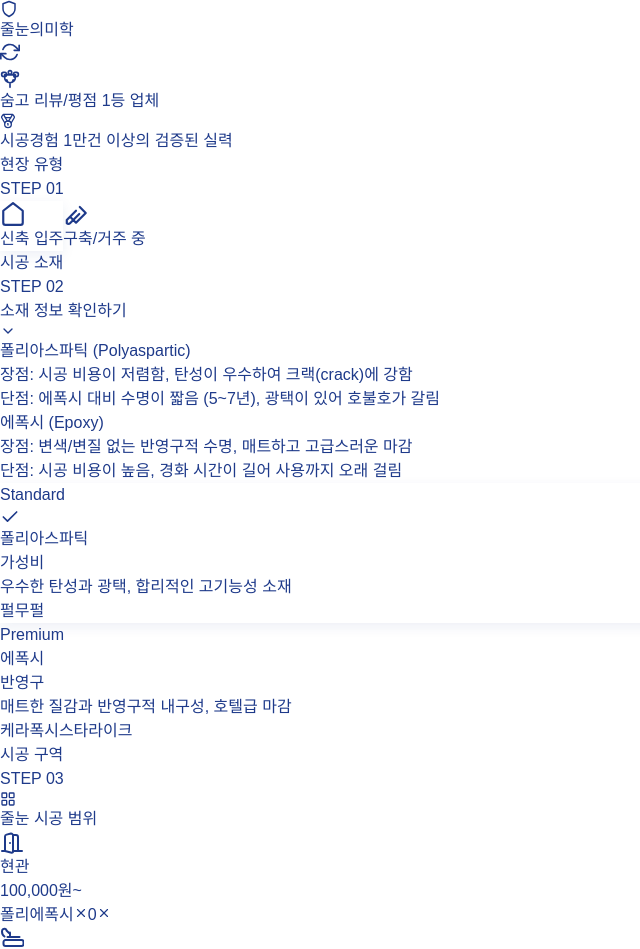
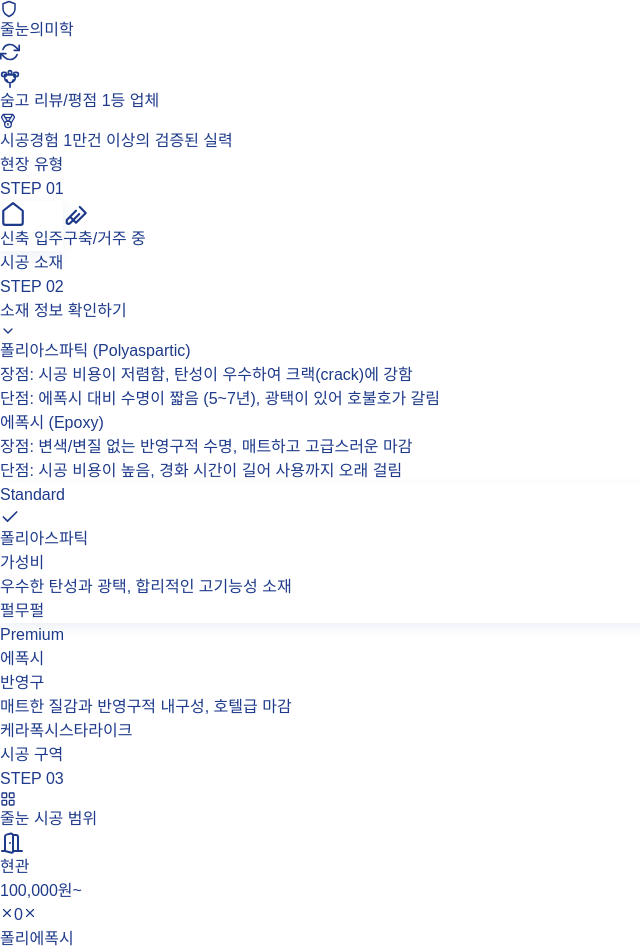
Before and after one commit to jsh5199-ai/julnun-web, a React (Vite) app: page / in a window 1280 px wide. Shown: the top 949 px of the page, without its empty margins (0-640 px from the left). Built offline with nearby package versions, Linux system fonts and the light colour scheme; a web font is replaced by a local one.

Commit message:
수정완료

```diff
--- a/src/App.jsx
+++ b/src/App.jsx
@@ -299,7 +299,6 @@ export default function GroutEstimatorApp() {
   const [epoxyOption, setEpoxyOption] = useState('kerapoxy');
 
   // areaMaterials: 영역별 소재를 저장하는 새로운 상태
-  // SILICON_AREAS는 이제 소재 선택이 없으므로, 기본값 'poly'를 유지하되 UI에서만 제거
   const [areaMaterials, setAreaMaterials] = useState(
     [...SERVICE_AREAS, ...SILICON_AREAS].reduce((acc, area) => ({ ...acc, [area.id]: 'poly' }), {})
   );
@@ -311,14 +310,14 @@ export default function GroutEstimatorApp() {
   const [selectedReviews, setSelectedReviews] = useState(new Set());
   const [showModal, setShowModal] = useState(false);
 
-  // 패키지/소재 정보 토글
+  // [NEW STATE] 패키지/소재 정보 토글
   const [packageToastDismissed, setPackageToastDismissed] = useState(false);
   const [showMaterialGuide, setShowMaterialGuide] = useState(false);
 
-  // 견적서 캡처용 Ref
+  // [NEW REF] 견적서 캡처용 Ref
   const quoteRef = useRef(null);
 
-  // 특정 영역의 실제 소재 ID와 가격 계수를 반환
+  // [NEW HELPER] 특정 영역의 실제 소재 ID와 가격 계수를 반환
   const getAreaMaterialDetails = (areaId) => {
       // 실리콘 리폼 항목은 무조건 'poly'로 간주하여 가격 계산 (소재 선택 불필요)
       if (SILICON_AREAS.some(a => a.id === areaId)) {
@@ -347,7 +346,7 @@ export default function GroutEstimatorApp() {
     setPackageToastDismissed(false);
   };
 
-  // 영역별 소재 변경 핸들러
+  // [NEW HANDLER] 영역별 소재 변경 핸들러
   const handleMaterialChange = (areaId, newMaterialId) => {
     // 실리콘 리폼 항목은 소재 변경 무시
     if (SILICON_AREAS.some(a => a.id === areaId)) return;
@@ -463,8 +462,7 @@ export default function GroutEstimatorApp() {
             if (area.id === 'entrance' && isFreeEntrance) return;
 
             // 폴리아스파틱 (poly) 선택 시에만 priceMod 적용 (에폭시는 getBasePrice에서 이미 가격 설정됨)
-            // 실리콘 리폼 항목은 무조건 poly 가격 기준으로 계산
-            if (SILICON_AREAS.some(a => a.id === area.id) || (matDetails.materialId === 'poly' && !EPOXY_OVERRIDE_PRICES[area.id])) {
+            if (matDetails.materialId === 'poly' && !EPOXY_OVERRIDE_PRICES[area.id]) {
                 price *= matDetails.priceMod;
             }
 
@@ -493,12 +491,7 @@ export default function GroutEstimatorApp() {
 
     // 최소 시공비 (1곳 && 20만원 미만)
     const totalCount = Object.values(quantities).reduce((a, b) => a + b, 0);
-    // 단, 거실 바닥(living_room)은 제외
-    const nonLivingRoomCount = Object.keys(quantities)
-        .filter(id => id !== 'living_room')
-        .reduce((sum, id) => sum + quantities[id], 0);
-
-    if (nonLivingRoomCount === 1 && priceAfterPackageDiscount < 200000 && priceAfterPackageDiscount > 0) {
+    if (totalCount === 1 && priceAfterPackageDiscount < 200000 && priceAfterPackageDiscount > 0) {
         total = 200000;
         isMinCost = true;
     }
@@ -723,12 +716,14 @@ export default function GroutEstimatorApp() {
             </div>
             <div className="p-2">
                 {SERVICE_AREAS.map((area) => (
-                    <div key={area.id} className={`flex items-center justify-between p-4 rounded-lg transition-colors ${quantities[area.id] > 0 ? 'bg-blue-50/50' : 'hover:bg-slate-50'}`}>
+                    <div key={area.id} className={`flex flex-col p-4 rounded-lg transition-colors ${quantities[area.id] > 0 ? 'bg-blue-50/50' : 'hover:bg-slate-50'}`}>
+                        {/* ROW 1: 라벨, 가격, 수량 */}
+                        <div className="flex items-center justify-between w-full">
                             <div className="flex items-center gap-4">
                                 <div className={`w-12 h-12 rounded-lg flex items-center justify-center ${quantities[area.id] > 0 ? 'bg-blue-100 text-[#1e3a8a]' : 'bg-slate-100 text-slate-400'}`}>
                                     <Icon name={area.icon} size={24} />
                                 </div>
-                            <div>
+                                <div className='min-w-0'>
                                     <div className="font-bold text-slate-900 text-lg">{area.label}</div>
                                     <div className="text-sm text-slate-500 font-medium">
                                         {getBasePrice(area.id, areaMaterials[area.id] || material).toLocaleString()}원~
@@ -736,13 +731,22 @@ export default function GroutEstimatorApp() {
                                 </div>
                             </div>
 
-                        {/* [수정된 UI] 영역별 소재 및 수량 선택 */}
-                        <div className="flex items-center gap-1 bg-white rounded-md border border-slate-200 p-1">
+                            <div className="flex items-center gap-1 bg-white rounded-md border border-slate-200 p-1 flex-shrink-0">
+                                <button onClick={() => handleQuantityChange(area.id, -1)}
+                                    className={`w-9 h-9 rounded-md flex items-center justify-center transition-all ${quantities[area.id] > 0 ? 'text-[#1e3a8a] hover:bg-blue-50' : 'text-slate-300'}`}><Icon name="x" size={14} className="rotate-45" /></button>
+                                <span className={`w-8 text-center text-lg font-bold ${quantities[area.id] > 0 ? 'text-[#1e3a8a]' : 'text-slate-300'}`}>{quantities[area.id]}</span>
+                                <button onClick={() => handleQuantityChange(area.id, 1)}
+                                    className="w-9 h-9 rounded-md text-slate-700 hover:bg-slate-100 transition-all flex items-center justify-center"><Icon name="x" size={14} /></button>
+                            </div>
+                        </div>
+
+                        {/* ROW 2: 소재 선택 버튼 */}
+                        <div className="flex justify-start gap-2 pt-2">
                              {/* 폴리 버튼 */}
                              <button
                                 onClick={() => handleMaterialChange(area.id, 'poly')}
                                 disabled={quantities[area.id] === 0}
-                                className={`px-2 py-1 text-xs rounded-md font-bold transition-all ${areaMaterials[area.id] === 'poly' && quantities[area.id] > 0 ? 'bg-blue-600 text-white' : 'bg-slate-100 text-slate-500 hover:bg-slate-200'}`}
+                                className={`px-3 py-1.5 text-xs rounded-lg font-bold transition-all ${areaMaterials[area.id] === 'poly' && quantities[area.id] > 0 ? 'bg-blue-600 text-white' : 'bg-slate-100 text-slate-500 hover:bg-slate-200'}`}
                              >
                                 폴리
                              </button>
@@ -750,23 +754,16 @@ export default function GroutEstimatorApp() {
                              <button
                                 onClick={() => handleMaterialChange(area.id, 'kerapoxy')}
                                 disabled={quantities[area.id] === 0}
-                                className={`px-2 py-1 text-xs rounded-md font-bold transition-all ${areaMaterials[area.id] === 'kerapoxy' && quantities[area.id] > 0 ? 'bg-[#1e3a8a] text-white' : 'bg-slate-100 text-slate-500 hover:bg-slate-200'}`}
+                                className={`px-3 py-1.5 text-xs rounded-lg font-bold transition-all ${areaMaterials[area.id] === 'kerapoxy' && quantities[area.id] > 0 ? 'bg-[#1e3a8a] text-white' : 'bg-slate-100 text-slate-500 hover:bg-slate-200'}`}
                              >
                                 에폭시
                              </button>
-
-                             <button onClick={() => handleQuantityChange(area.id, -1)}
-                                className={`w-9 h-9 rounded-md flex items-center justify-center transition-all ${quantities[area.id] > 0 ? 'text-[#1e3a8a] hover:bg-blue-50' : 'text-slate-300'}`}><Icon name="x" size={14} className="rotate-45" /></button>
-                             <span className={`w-8 text-center text-lg font-bold ${quantities[area.id] > 0 ? 'text-[#1e3a8a]' : 'text-slate-300'}`}>{quantities[area.id]}</span>
-                             <button onClick={() => handleQuantityChange(area.id, 1)}
-                                className="w-9 h-9 rounded-md text-slate-700 hover:bg-slate-100 transition-all flex items-center justify-center"><Icon name="x" size={14} /></button>
                         </div>
                     </div>
                 ))}
             </div>
 
             <div className="p-4 bg-slate-50 border-b border-slate-200 border-t">
-                {/* [문구 수정] 실리콘 오염방지 -> 실리콘 리폼 */}
                 <h3 className="text-sm font-bold text-slate-500 uppercase tracking-wider flex items-center gap-2"><Icon name="eraser" size={16}/> 실리콘 리폼</h3>
             </div>
             <div className="p-2">
@@ -862,8 +859,8 @@ export default function GroutEstimatorApp() {
                                     <ul className="text-xs text-blue-100 space-y-1 pl-1">
                                         {/* 현관 서비스 소재 명시 */}
                                         {calculation.isFreeEntrance && <li>• 현관 바닥 시공 (서비스 - 폴리아스파틱)</li>}
-                                        <li>• 변기 테두리 / 욕실 바닥 테두리</li>
-                                        {/* [문구 수정] */}
+                                        <li>• 변기 테두리 / 바닥 테두리 서비스</li>
+                                        {/* 주방 상판은 유료화 되었으므로 제거됨 */}
                                         {calculation.FREE_SILICON_AREAS.includes('silicon_sink') && <li>• 욕실 젠다이/세면대 실리콘 리폼</li>}
                                     </ul>
                                 </div>
@@ -940,7 +937,7 @@ export default function GroutEstimatorApp() {
                         <div className="p-2 rounded-lg bg-slate-50 border border-slate-200">
                             <div className="text-sm text-slate-500 font-bold mb-1">시공 소재</div>
                             <div className="font-bold text-slate-900 flex items-center gap-1 text-lg">
-                                {/* 소재명 상세 표기 */}
+                                {/* [수정된 로직] 소재명 상세 표기 */}
                                 {material === 'poly' ? (
                                     '폴리아스파틱'
                                 ) : (
@@ -955,11 +952,8 @@ export default function GroutEstimatorApp() {
                         <div className="space-y-3 border-t border-slate-100 pt-3">
                             {[...SERVICE_AREAS, ...SILICON_AREAS].filter(a => quantities[a.id] > 0).map(area => {
                                 const isFreeSilicon = calculation.isPackageActive && calculation.FREE_SILICON_AREAS.includes(area.id);
-
-                                // 실리콘 항목은 '실리콘 리폼'으로 표시
-                                const isSiliconReform = SILICON_AREAS.some(a => a.id === area.id);
-
-                                let materialLabel = isSiliconReform ? '실리콘' : MATERIALS.find(m => m.id === (areaMaterials[area.id] || material)).subLabel;
+                                const currentMatId = SILICON_AREAS.some(a => a.id === area.id) ? 'poly' : (areaMaterials[area.id] || material);
+                                const materialLabel = MATERIALS.find(m => m.id === currentMatId).subLabel;
 
                                 return (
                                     <div key={area.id} className="flex justify-between items-center text-base py-1">
@@ -972,7 +966,7 @@ export default function GroutEstimatorApp() {
                                                 ? <span className="text-[#1e3a8a]">Service (Poly)</span>
                                                 : isFreeSilicon
                                                     ? <span className="text-[#1e3a8a]">Service</span>
-                                                    : `${(getBasePrice(area.id, areaMaterials[area.id] || material) * quantities[area.id]).toLocaleString()}원`
+                                                    : `${(getBasePrice(area.id, currentMatId) * quantities[area.id]).toLocaleString()}원`
                                             }
                                         </span>
                                     </div>
@@ -1028,7 +1022,6 @@ export default function GroutEstimatorApp() {
                                 <ul className="list-disc list-inside text-slate-700 space-y-1 pl-1">
                                     <li>현관 바닥 시공 (폴리아스파틱)</li>
                                     <li>변기 테두리, 욕실 바닥 테두리</li>
-                                    {/* [문구 수정] */}
                                     {calculation.FREE_SILICON_AREAS.includes('silicon_sink') && <li>욕실 젠다이/세면대 실리콘 리폼</li>}
                                 </ul>
                             </div>
```
Lines whose indentation alone changed are shown as unchanged.
